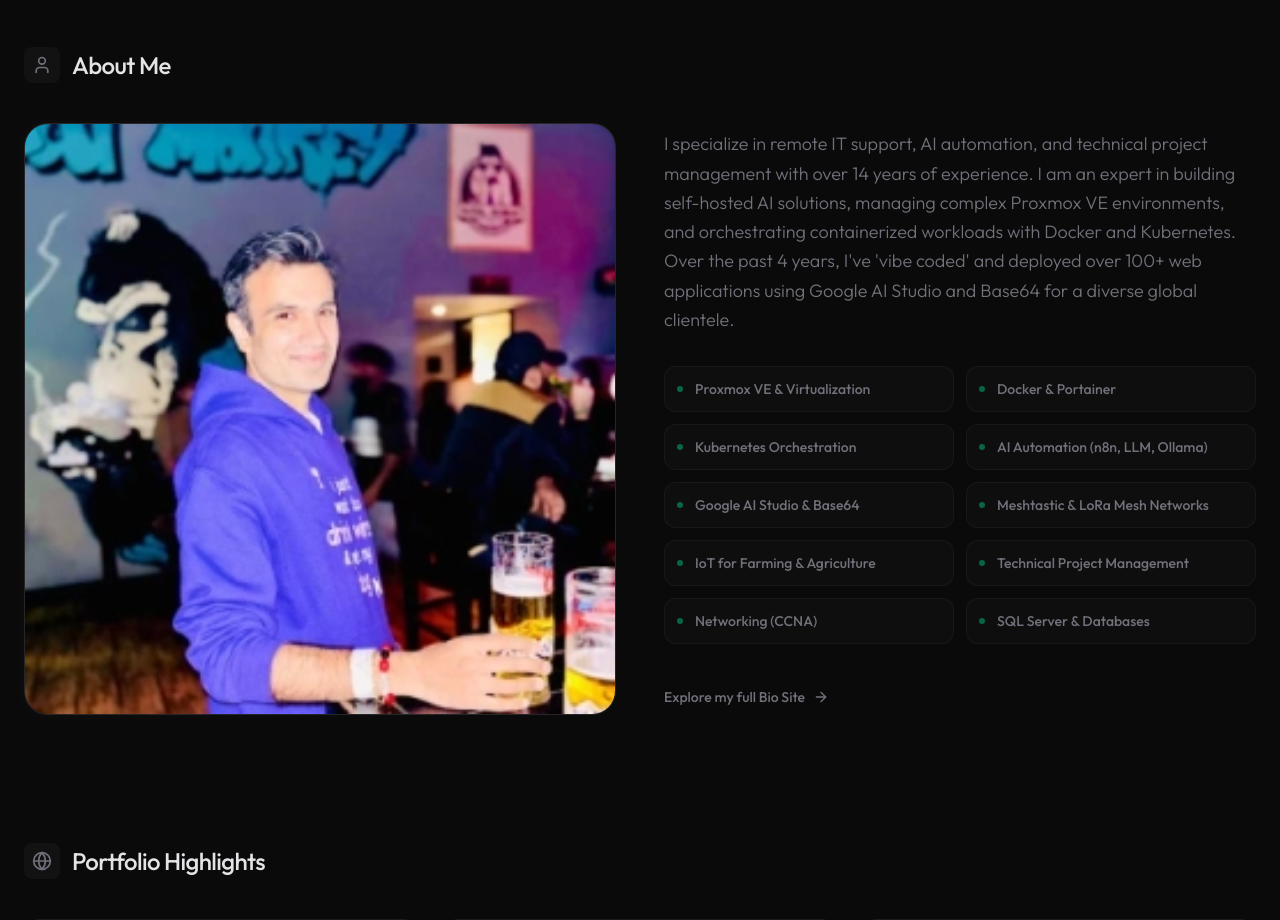
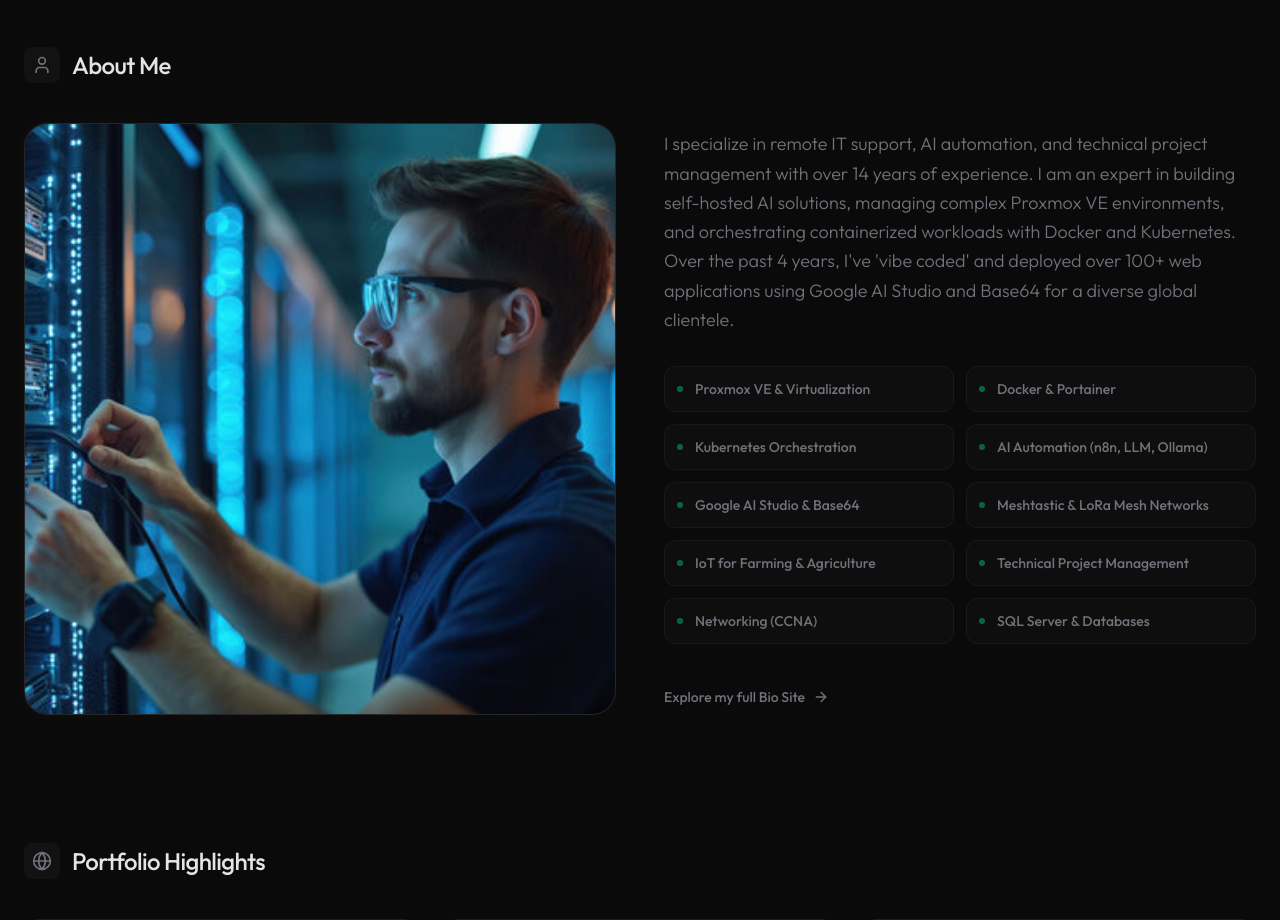
Before and after one commit to Ferns1992/fabian-website, a React (Vite) app: page / in a window 1280 px wide. Shown: the part 1120-2040 px from the top of the page. Built offline with nearby package versions, Linux system fonts and the light colour scheme.

Commit message:
About section uses about.jpg, profile hero uses profile.webp

```diff
--- a/src/App.tsx
+++ b/src/App.tsx
@@ -388,7 +388,7 @@ export default function App() {
               <div className="absolute -inset-0.5 bg-gradient-to-r from-white/[0.08] to-white/[0.03] rounded-3xl blur opacity-30 group-hover:opacity-50 transition duration-700"></div>
               <div className="relative aspect-square rounded-3xl overflow-hidden bg-zinc-900 border border-white/[0.06]">
                 <img
-                  src="/profile.webp"
+                  src="/about.jpg"
                   alt="Fabian Milton Fernandes"
                   className="w-full h-full object-cover transition-all duration-700 group-hover:scale-103"
                 />
```
